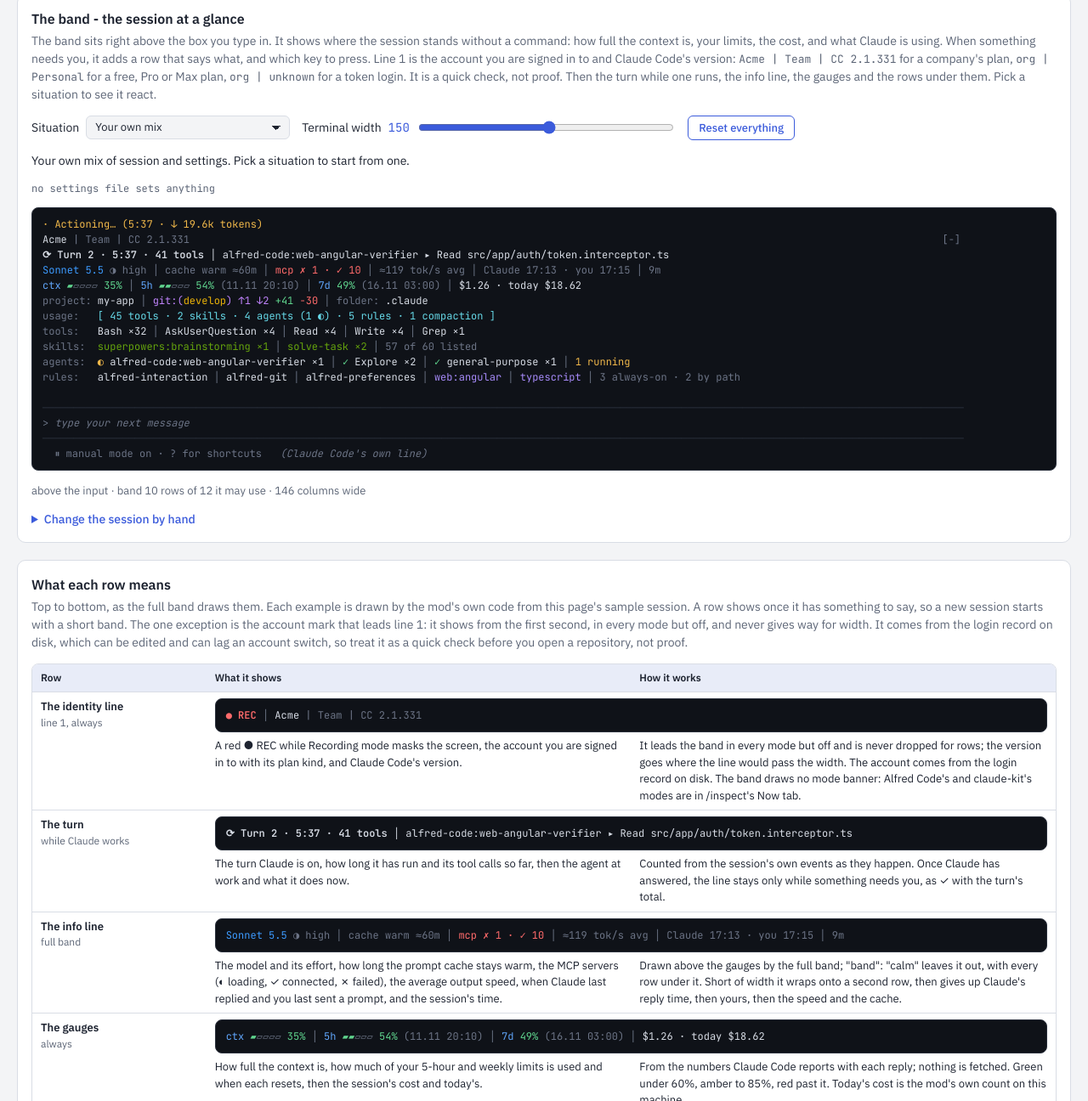
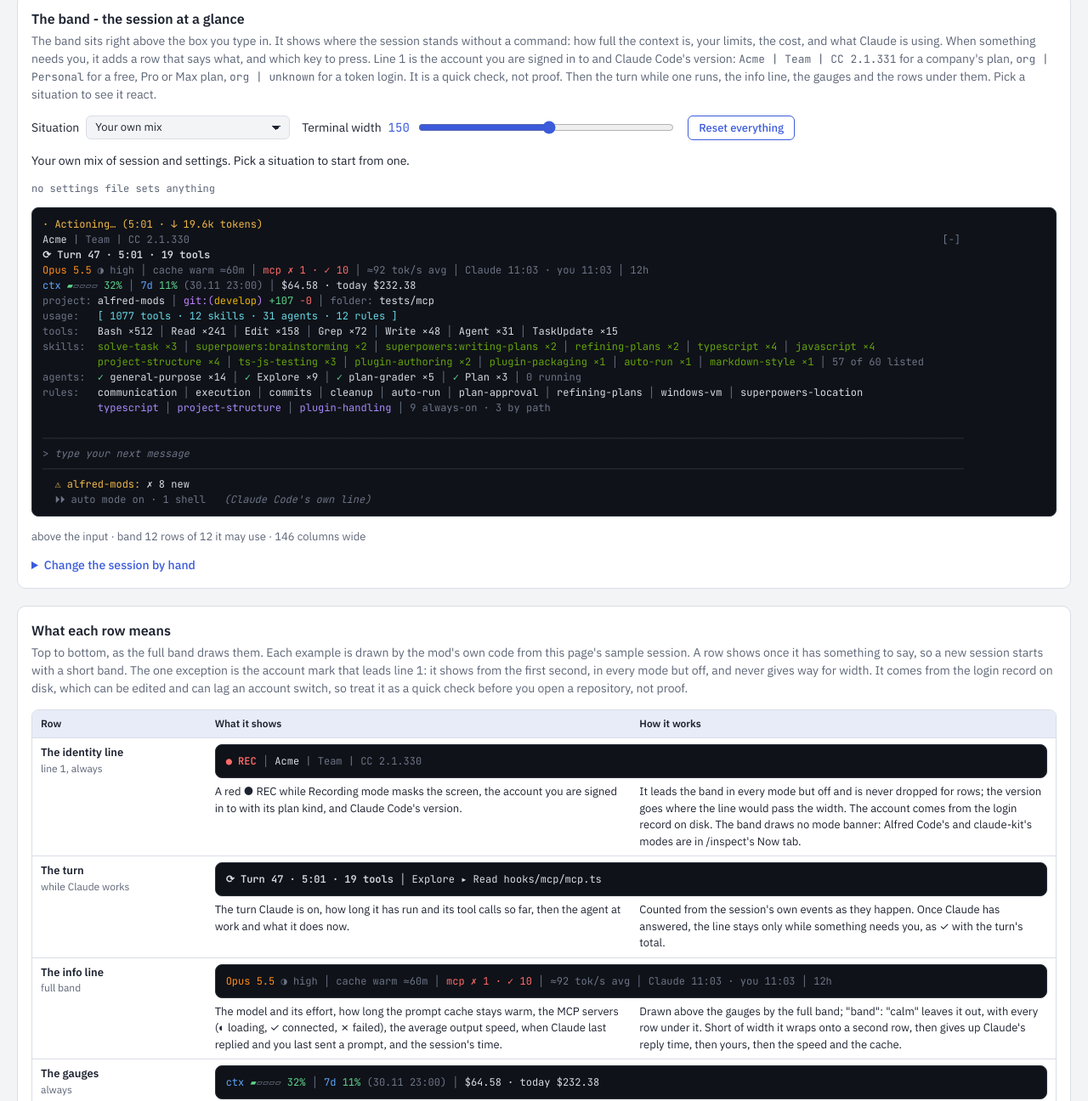
Before and after one commit to envoydev/alfred-mods, a website: page docs/band-explorer.html in a window 1280 px wide. Shown: the part 464-1760 px from the top of the page at 85% size. Drawn offline with Linux system fonts and the light colour scheme.

Commit message:
docs(explorer): a sample session with the numbers of a real long session
Opus 5.5 at 12h, turn 47, 1077 tools, 12 skills, 31 agents, 12 rules (9 always-on, 3 by path), 10 MCP servers up and
1 failed, 8 new failures, and no 5h reading. Claude Code's own line reads auto mode. A blank 5h field leaves that gauge
out, and compactions is a field of its own.

```diff
--- a/docs/band-explorer.html
+++ b/docs/band-explorer.html
@@ -3384,11 +3384,11 @@ const BandAdapter = (() => {
         rateWindows: [
           { kind: 'five_hour', percentUsed: num(d.h5), resetsAt: resets(now, d.h5Reset) },
           { kind: 'seven_day', percentUsed: num(d.d7), resetsAt: resets(now, d.d7Reset) },
-        ],
+        ].filter(w => String(w.kind === 'five_hour' ? d.h5 : d.d7).trim() !== ''),
         costUsd: m.fresh ? 0 : num(d.cost), todayUsd: num(d.today), readingAt: now, ...(m.fresh ? { rateWindowsAt: now - 60 * MIN } : {}),
       },
       session: {
-        model: modelId(d.model), effort: m.fresh ? null : String(d.effort || '') || null, compactions: m.fresh ? 0 : 1, lastCompactAt: null,
+        model: modelId(d.model), effort: m.fresh ? null : String(d.effort || '') || null, compactions: m.fresh ? 0 : num(d.compactions), lastCompactAt: null,
         lastPromptAt: m.fresh ? null : youAt, lastReplyAt: m.fresh ? null : lastReply, turnCount: m.fresh ? 0 : m.running ? turnN - 1 : turnN, waitingPrompts: [],
         mainToolCalls: tools.reduce((n, t) => n + t.n, 0), loadedSkills: Object.fromEntries(skills.map(s => [s.name, s.n])),
         ...(place ? { place } : {}), ...(String(d.cc || '') ? { version: String(d.cc) } : {}),
@@ -3541,18 +3541,18 @@ const BandSettings = (() => {
 
 // The band's data as a session starts now, the session's situation, and the gallery's cards
 const BAND_DATA0 = {
-  model: 'Sonnet 5.5', effort: 'high', sessionTime: '9m', tokS: 119, cacheMin: 60,
-  ctxUsed: 140, window: 400, trigger: 180, h5: 54, h5Reset: '11.11 20:10', d7: 49, d7Reset: '16.11 03:00',
-  cost: 1.26, today: 18.62, turn: 2, turnTime: '5:37', turnTools: 41,
-  org: 'Acme', orgKind: 'Team', youAt: '17:15', claudeAt: '17:13', project: 'my-app', folder: '.claude', branch: 'develop', ahead: 1, behind: 2, added: 41, removed: 30, cc: '2.1.331',
+  model: 'Opus 5.5', effort: 'high', sessionTime: '12h', tokS: 92, cacheMin: 60,
+  ctxUsed: 320, window: 1000, trigger: 600, h5: '', h5Reset: '', d7: 11, d7Reset: '30.11 23:00',
+  cost: 64.58, today: 232.38, turn: 47, turnTime: '5:01', turnTools: 19, compactions: 0,
+  org: 'Acme', orgKind: 'Team', youAt: '11:03', claudeAt: '11:03', project: 'alfred-mods', folder: 'tests/mcp', branch: 'develop', ahead: 0, behind: 0, added: 107, removed: 0, cc: '2.1.330',
   mcpOk: 10, mcpFailed: 1, mcpLoading: 0,
-  compactAt: 490, scorerVal: 80, failures: 0, planTitle: 'Token refresh', planDone: 3, planTotal: 5, planStep: 'S4 Update interceptor',
+  compactAt: 490, scorerVal: 90, failures: 8, planTitle: 'Token refresh', planDone: 3, planTotal: 5, planStep: 'S4 Update interceptor',
   planScore: 85, planPrevScore: 72,
   listed: 57, ofSkills: 60,
-  tools: 'Bash 32\nAskUserQuestion 4\nRead 4\nWrite 4\nGrep 1',
-  skills: 'superpowers:brainstorming 1\nsolve-task 2',
-  agents: 'alfred-code:web-angular-verifier 1 running Read src/app/auth/token.interceptor.ts\nExplore 2\ngeneral-purpose 1',
-  rules: 'alfred-interaction.md\nalfred-git.md\nalfred-preferences.md\nweb:angular.md path\ntypescript.md path'
+  tools: 'Bash 512\nRead 241\nEdit 158\nGrep 72\nWrite 48\nAgent 31\nTaskUpdate 15',
+  skills: 'solve-task 3\nsuperpowers:brainstorming 2\nsuperpowers:writing-plans 2\nrefining-plans 2\ntypescript 4\njavascript 4\nproject-structure 4\nts-js-testing 3\nplugin-authoring 2\nplugin-packaging 1\nauto-run 1\nmarkdown-style 1',
+  agents: 'general-purpose 14\nExplore 9\nplan-grader 5\nPlan 3',
+  rules: 'communication.md\nexecution.md\ncommits.md\ncleanup.md\nauto-run.md\nplan-approval.md\nrefining-plans.md\nwindows-vm.md\nsuperpowers-location.md\ntypescript.md path\nproject-structure.md path\nplugin-handling.md path'
 }
 // The session's situation: what is happening, not what the settings say
 const BAND_MODES0 = {
@@ -3565,11 +3565,13 @@ const BAND_BASE = {
 }
 // No settings file sets anything: every field takes its default
 const BAND_CFG0 = { user: {}, project: {}, local: {}, legacy: {} }
+// One agent at work, for the situations that show it beside the turn
+const withRun = d => ({ agents: String(d.agents || '').replace(/^(Explore \d+)$/m, '$1 running Read hooks/mcp/mcp.ts') })
 const noRun = s => String(s || '').split('\n').map(l => l.replace(/\s+running(\s.*)?$/i, '')).join('\n')
 // [name, what it shows, the situation, the data, the settings files]
 const BAND_PRESETS = [
   ['Between turns, nothing to act on', 'Claude has answered and nothing needs you, so the band leads with the gauges, in their colours as while a turn runs (the calm band dims instead). No file sets anything, so every field takes its default: above the input, full, detail rows open.', {}, d => ({ agents: noRun(d.agents) })],
-  ['A turn is running', 'Line 1 counts the turn: ⟳, its time and its tool calls, with an agent at work beside it. Asks and their buttons wait for the turn to end.', { running: true }],
+  ['A turn is running', 'Line 1 counts the turn: ⟳, its time and its tool calls, with an agent at work beside it. Asks and their buttons wait for the turn to end.', { running: true }, withRun],
   ['Detail rows closed', 'Set in this project\'s local file. The usage: row keeps the counts - not a button, no arrow, no t: the rows under it open and close only by the value.', { running: true }, null, { local: { bandRows: false } }],
   ['A local file over the user\'s', 'The user file puts the band under the input with its rows closed in every project; this project\'s local file opens the rows again. Each other field falls through to the user file, then the default.', { running: true, fullscreen: true }, null, { user: { bandPlace: 'under', bandRows: false }, local: { bandRows: true } }],
   ['A bad value falls through', 'The local file says "compact", which "band" does not take, so the user file\'s "calm" applies, and the mod says so once in a toast that never quotes the bad value.', { running: true }, null, { user: { band: 'calm' }, local: { band: 'compact' } }],
@@ -3596,7 +3598,7 @@ const BAND_PRESETS = [
   ['Under the input, main screen', 'The main screen takes no clicks, so each button is its command as text to type.', {}, d => ({ failures: 1, agents: noRun(d.agents) }), { user: { bandPlace: 'under' } }],
   ['Under, fullscreen, a 24-row window', 'Fullscreen gives everything under the input about half the window. Less the prompt and Claude Code\'s own footer line, 6 band rows remain here; the rest give way in the band\'s order, the project row first.', { fullscreen: true, termRows: 24, running: true }, null, { user: { bandPlace: 'under' } }],
   ['Choices from the old commands', 'Someone who ran /rec strict and /band rows off on 0.7 keeps both after the update. One toast gives the line to paste, and each old choice retires once the user file sets that field.', { running: true }, null, { legacy: { rec: 'strict', bandRows: false } }],
-  ['First second of a session', 'Before the first reply: ctx waits (ctx —), and 5h and 7d carry the values an earlier session stored, marked ≈.', { fresh: true }, () => ({ agents: '' })]
+  ['First second of a session', 'Before the first reply: ctx waits (ctx —), and 5h and 7d carry the values an earlier session stored, marked ≈.', { fresh: true }, () => ({ agents: '', h5: 54, h5Reset: '24.11 16:00' })]
 ]
 
 </script>
@@ -3607,8 +3609,8 @@ const MODES0 = BAND_MODES0;
 const FIELDS = [
   ['model','Model'],['effort','Effort'],['sessionTime','Session time'],['tokS','Speed, tok/s',1],['cacheMin','Cache warm, min',1],
   ['ctxUsed','Context used, k',1],['window','Window, k',1],['trigger','Alfred Code trigger, k',1],
-  ['h5','5h used, %',1],['h5Reset','5h resets'],['d7','7d used, %',1],['d7Reset','7d resets'],
-  ['cost','Session cost, $',1],['today','Today, $',1],['turn','Turn number',1],['turnTime','Turn time'],['turnTools','Turn tool calls',1],
+  ['h5','5h used, % (blank: no reading)',1],['h5Reset','5h resets'],['d7','7d used, %',1],['d7Reset','7d resets'],
+  ['cost','Session cost, $',1],['today','Today, $',1],['turn','Turn number',1],['turnTime','Turn time'],['turnTools','Turn tool calls',1],['compactions','Compactions',1],
   ['org','Account: Personal, a company name or unknown'],['orgKind','Plan kind: Team, Enterprise or Personal (blank: unknown)'],['youAt','Your last prompt'],['claudeAt','Claude last reply'],['project','Project'],['folder','Folder Claude works in (blank: the root)'],
   ['branch','Branch'],['ahead','Commits ahead of the upstream',1],['behind','Commits behind the upstream',1],
   ['added','Lines added, uncommitted',1],['removed','Lines removed, uncommitted',1],['cc','Claude Code version'],['mcpOk','MCP servers connected',1],['mcpFailed','MCP servers failed',1],['mcpLoading','MCP servers loading',1],
@@ -3629,12 +3631,12 @@ const eff = (m, c) => Object.assign({}, m, BandSettings.asModes(BandSettings.res
 
 const store = { get(k) { try { return JSON.parse(localStorage.getItem(k)); } catch { return null; } },
   set(k, v) { try { localStorage.setItem(k, JSON.stringify(v)); } catch {} } };
-let data = Object.assign({}, DATA0, store.get('band5-data') || {});
+let data = Object.assign({}, DATA0, store.get('band6-data') || {});
 // The sample session without any situation's own numbers: each situation starts from it, so one's failures or full
 // context never leak into the next
-let base = Object.assign({}, DATA0, store.get('band5-base') || store.get('band5-data') || {});
-let modes = Object.assign({}, MODES0, store.get('band5-modes') || {});
-let cfg = cfgOf(store.get('band5-cfg') || BAND_CFG0);
+let base = Object.assign({}, DATA0, store.get('band6-base') || store.get('band6-data') || {});
+let modes = Object.assign({}, MODES0, store.get('band6-modes') || {});
+let cfg = cfgOf(store.get('band6-cfg') || BAND_CFG0);
 // The situation picked near the message box, an index into BAND_PRESETS; -1 once anything is changed by hand
 let presetIx = -1;
 // The page's tab in view, and the /inspect pane's
@@ -3812,7 +3814,7 @@ function terminal(d, m, ex, part) {
   out.push(edge, html([S('> ', 'dim'), S('type your next message', 'zone')]), edge);
   const foot = [];
   if (r.pinned) foot.push(html([S('⚠ alfred-mods: ', 'warn'), S(r.pinned, '')]));
-  foot.push(html([S('⏸ manual mode on · ? for shortcuts', 'dim'),
+  foot.push(html([S('⏵⏵ auto mode on · 1 shell', 'dim'),
     S(m.under ? "   (Claude Code's own line: always the footer's first row - the band can only follow it)" : "   (Claude Code's own line)", 'zone')]));
   if (m.under) lines.forEach(l => foot.push(BandAdapter.lineHtml(l)));
   foot.forEach(f => out.push('  ' + f));
@@ -3920,7 +3922,7 @@ function fill() {
   $('cols').value = modes.cols; $('rows').value = modes.rows; $('termRows').value = modes.termRows; fillSettings();
   $('paneW').value = paneW; $('paneData').value = paneRaw;
 }
-function save() { store.set('band5-data', data); store.set('band5-base', base); store.set('band5-modes', modes); store.set('band5-cfg', cfg); store.set('band5-preset', presetIx); store.set('pane-raw', paneRaw); store.set('pane-w', paneW); }
+function save() { store.set('band6-data', data); store.set('band6-base', base); store.set('band6-modes', modes); store.set('band6-cfg', cfg); store.set('band6-preset', presetIx); store.set('pane-raw', paneRaw); store.set('pane-w', paneW); }
 
 // ---------- gallery ----------
 // A card's settings files, one line each, as the person would write them
@@ -3966,7 +3968,7 @@ const isBoxPreset = p => !(p[4] && p[4].user && p[4].user.quiet === false);
 function buildPresets() {
   $('preset').innerHTML = '<option value="-1">Your own mix</option>'
     + BAND_PRESETS.map((p, i) => isBoxPreset(p) ? `<option value="${i}">${esc(p[0])}</option>` : '').join('');
-  const kept = store.get('band5-preset');
+  const kept = store.get('band6-preset');
   presetIx = Number.isInteger(kept) && kept >= 0 && kept < BAND_PRESETS.length ? kept : -1;
   $('preset').addEventListener('change', () => {
     const i = +$('preset').value;
@@ -4081,7 +4083,7 @@ const BAND_PARTS = [
   ['The identity line', 'line 1, always', { running: true }, d => ({ agents: noRun(d.agents) }), { user: { rec: 'on' } }, (t, i) => i === 0,
     'A red ● REC while Recording mode masks the screen, the account you are signed in to with its plan kind, and Claude Code\'s version.',
     'It leads the band in every mode but off and is never dropped for rows; the version goes where the line would pass the width. The account comes from the login record on disk. The band draws no mode banner: Alfred Code\'s and claude-kit\'s modes are in /inspect\'s Now tab.'],
-  ['The turn', 'while Claude works', { running: true }, null, null, t => /Turn \d/.test(t),
+  ['The turn', 'while Claude works', { running: true }, withRun, null, t => /Turn \d/.test(t),
     'The turn Claude is on, how long it has run and its tool calls so far, then the agent at work and what it does now.',
     'Counted from the session\'s own events as they happen. Once Claude has answered, the line stays only while something needs you, as ✓ with the turn\'s total.'],
   ['The info line', 'full band', {}, null, null, t => /tok\/s/.test(t),
```
